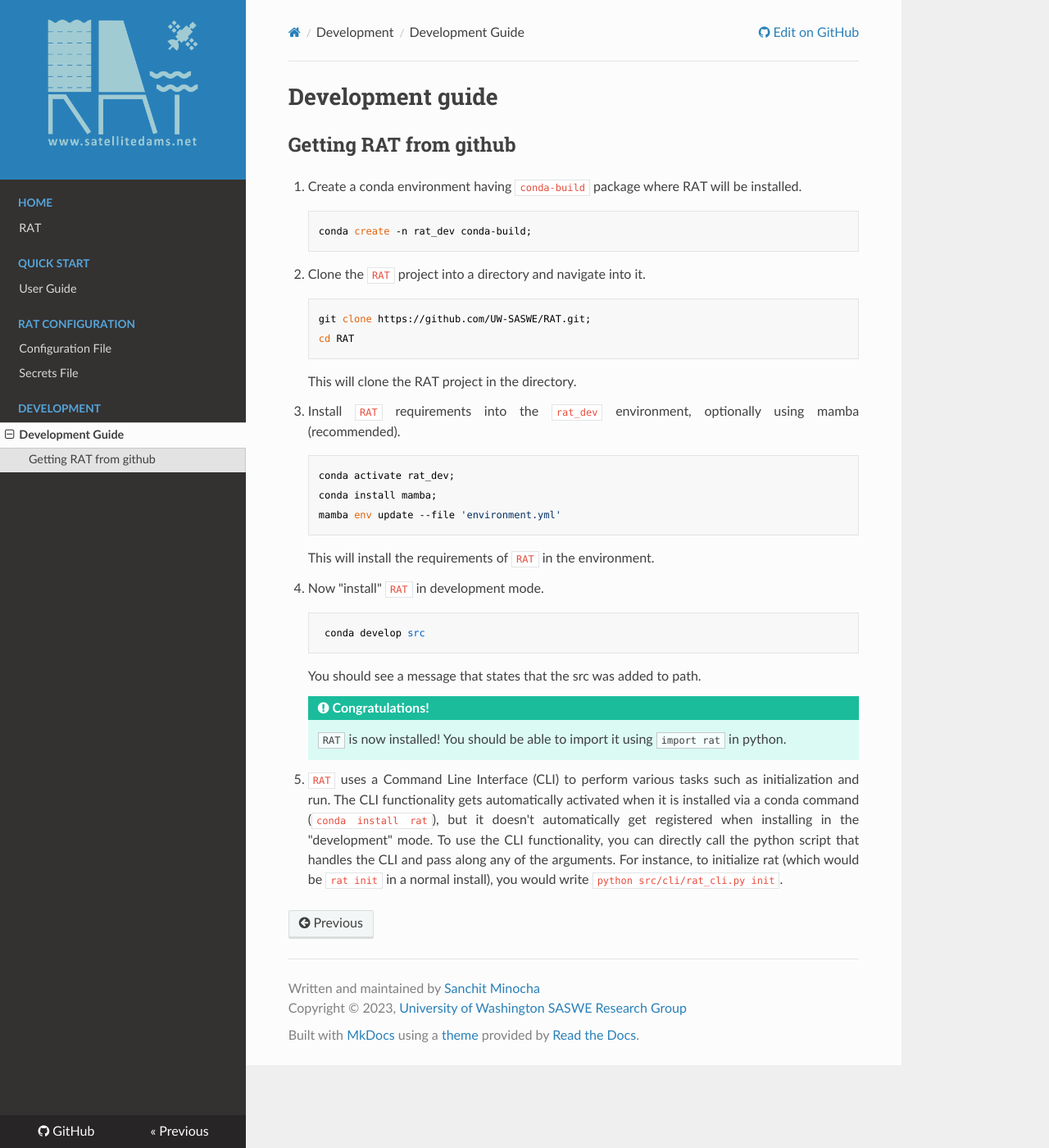
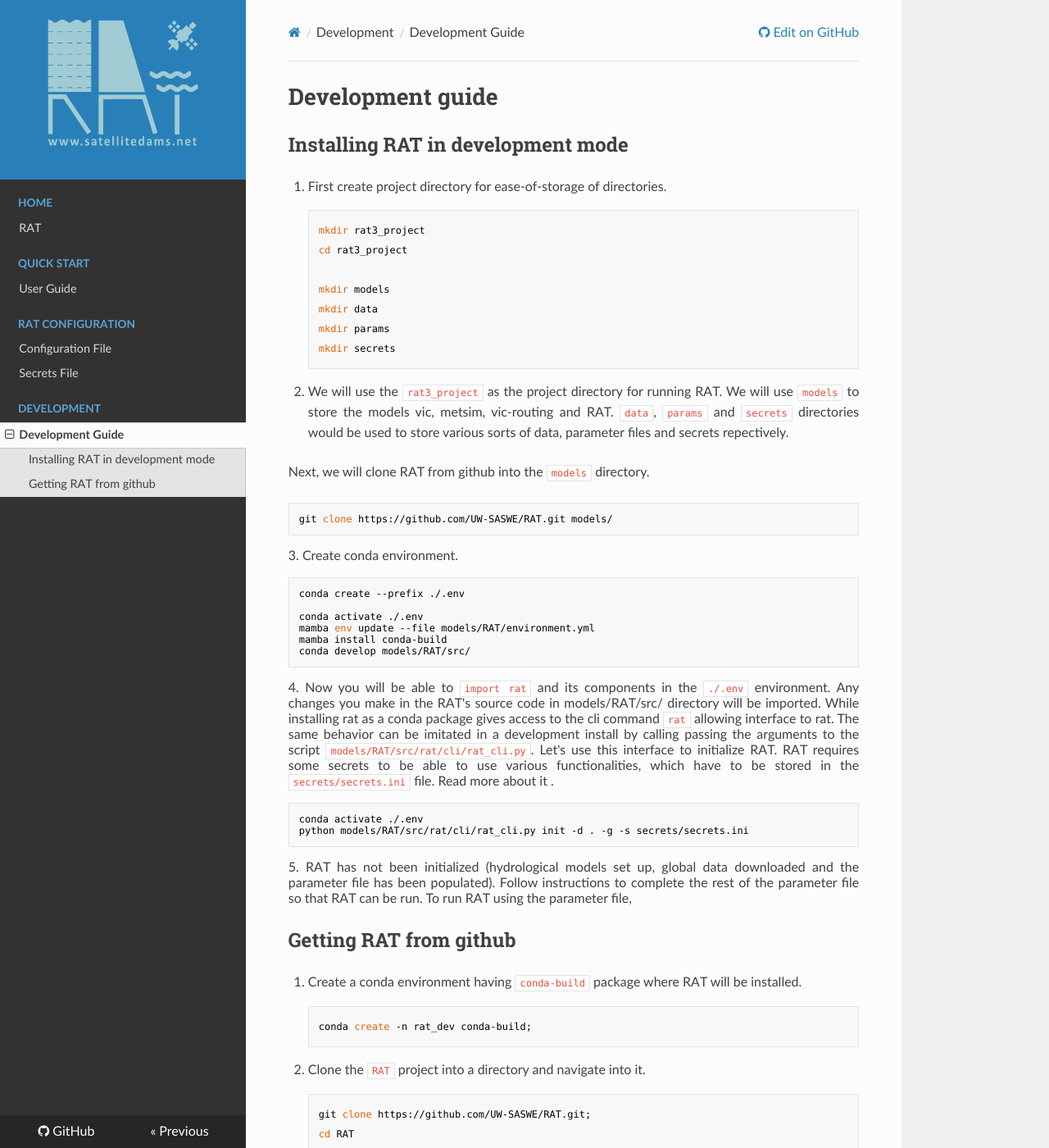
Before and after one commit to UW-SASWE/RAT, an MkDocs documentation site: the page built from docs/Development/DevelopmentGuide.md, in a window 1280 px wide and 1400 px high. Shown: the whole window at 82% size. Built offline with MkDocs 1.6.1, drawn with Linux system fonts in a browser that asks for light colours; nearby versions of some CDN libraries.

Commit message:
Add development guide

````diff
--- a/docs/Development/DevelopmentGuide.md
+++ b/docs/Development/DevelopmentGuide.md
@@ -1,4 +1,38 @@
 # Development guide
+
+## Installing RAT in development mode
+
+1. First create project directory for ease-of-storage of directories.
+```
+mkdir rat3_project
+cd rat3_project
+
+mkdir models
+mkdir data
+mkdir params
+mkdir secrets
+```
+2. We will use the `rat3_project` as the project directory for running RAT. We will use `models` to store the models vic, metsim, vic-routing and RAT. `data`, `params` and `secrets` directories would be used to store various sorts of data, parameter files and secrets repectively.
+
+Next, we will clone RAT from github into the `models` directory.
+```
+git clone https://github.com/UW-SASWE/RAT.git models/
+```
+3. Create conda environment.
+```
+conda create --prefix ./.env
+
+conda activate ./.env
+mamba env update --file models/RAT/environment.yml
+mamba install conda-build
+conda develop models/RAT/src/
+```
+4. Now you will be able to `import rat` and its components in the `./.env` environment. Any changes you make in the RAT's source code in models/RAT/src/ directory will be imported. While installing rat as a conda package gives access to the cli command `rat` allowing interface to rat. The same behavior can be imitated in a development install by calling passing the arguments to the script `models/RAT/src/rat/cli/rat_cli.py`. Let's use this interface to initialize RAT. RAT requires some secrets to be able to use various functionalities, which have to be stored in the `secrets/secrets.ini` file. Read more about it [](here).
+```
+conda activate ./.env
+python models/RAT/src/rat/cli/rat_cli.py init -d . -g -s secrets/secrets.ini
+```
+5. RAT has not been initialized (hydrological models set up, global data downloaded and the parameter file has been populated). Follow instructions [](here) to complete the rest of the parameter file so that RAT can be run. To run RAT using the parameter file,
 
 ## Getting RAT from github
 
````
